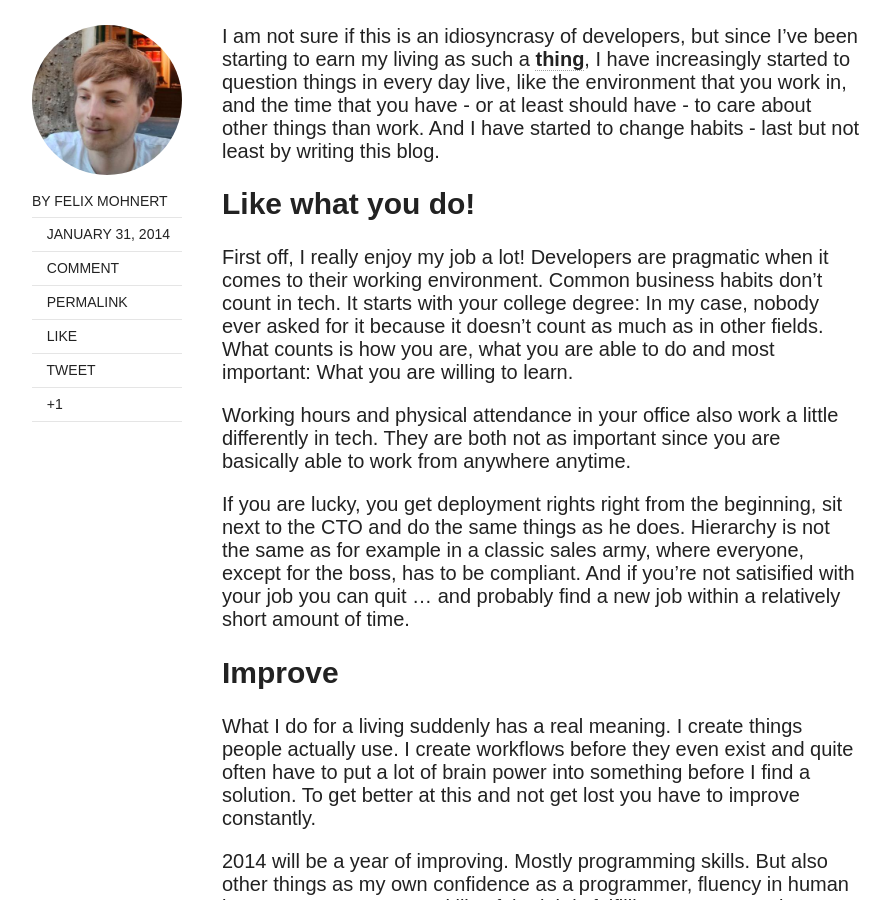
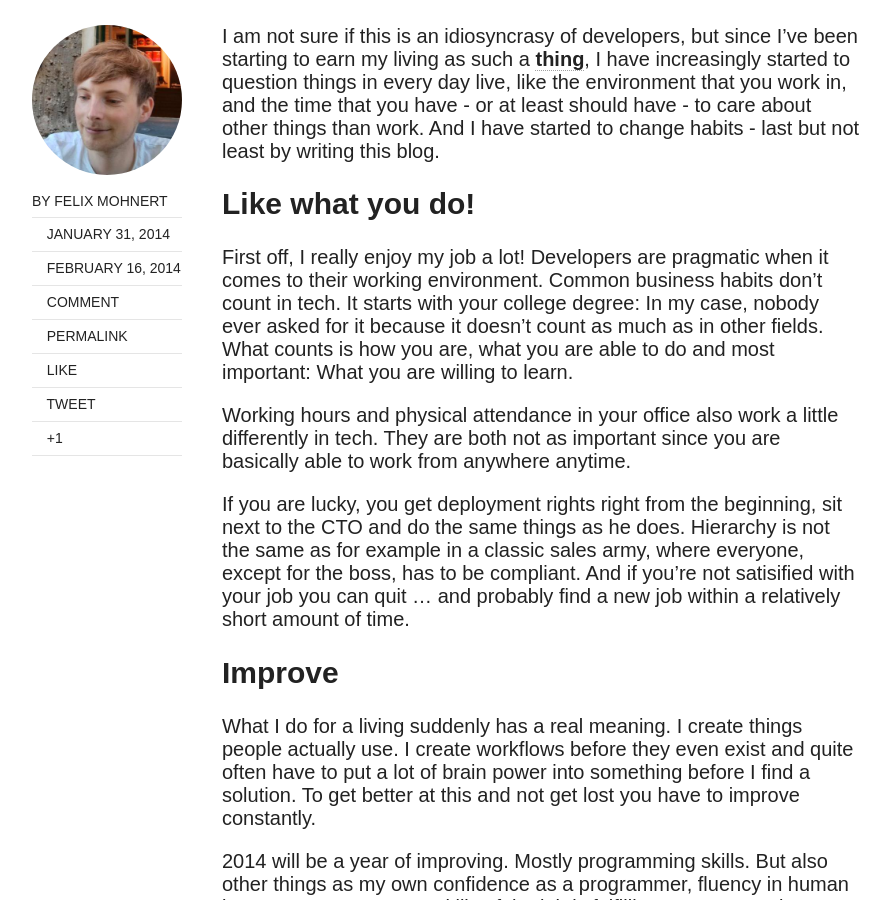
Before and after one commit to felixmohnert/felixmohnert.github.io, a Jekyll site: the page built from _posts/2014-01-31-do-all-the-things.md, in a window 1280 px wide and 900 px high, scrolled down 869 px. Shown: the whole window, without its empty margins (128-1016 px from the left). Built offline with Jekyll 4.4.1, drawn with Linux system fonts in a browser that asks for light colours; nearby versions of some CDN libraries; comment, search, counter and statistics services are not loaded.

Commit message:
Add updated at

```diff
--- a/_posts/2014-01-31-do-all-the-things.md
+++ b/_posts/2014-01-31-do-all-the-things.md
@@ -4,6 +4,7 @@ title: Do All The Things 2014
 description: "Thoughts about a life in tech. Simplify, improve, blog!"
 category: stories
 tags: [simplify, improve, tech]
+modified: 2014-02-16
 image:
   feature: header-image-spree.jpg
   credit: Felix Mohnert
```
